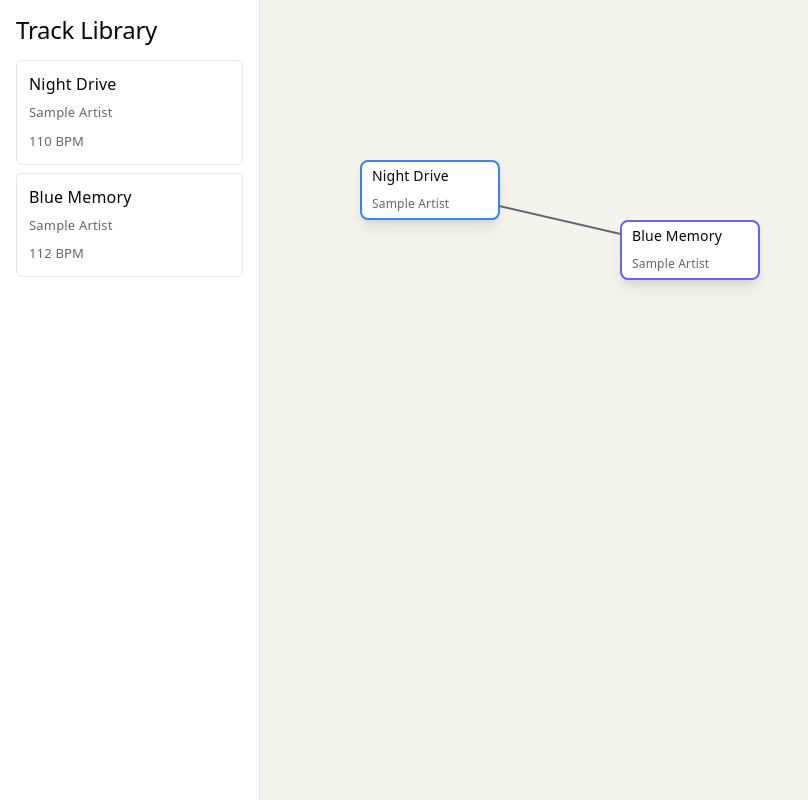
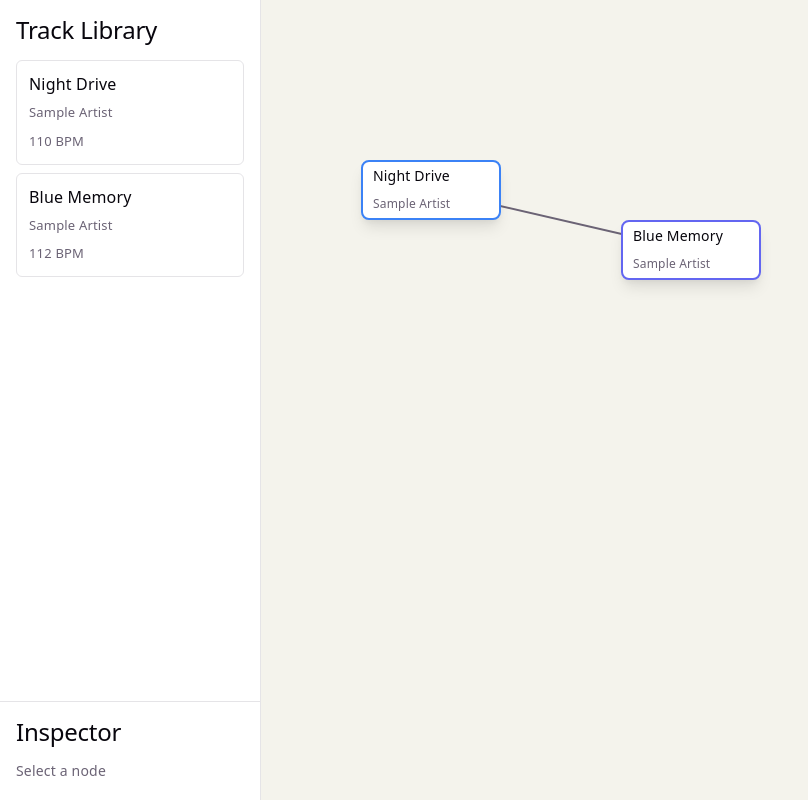
Before and after one commit to kishistagram/SS04_00_djnodetool, a React (Vite) app: page / in a window 1280 px wide. Shown: the whole page, without its empty margins (0-808 px from the left). Built offline with nearby package versions, Linux system fonts and the light colour scheme.

Commit message:
feat: add node selection and inspector panel
Co-authored-by: Shelley <shelley@exe.dev>

```diff
--- a/src/App.tsx
+++ b/src/App.tsx
@@ -1,24 +1,41 @@
 // App is the top-level component. It owns the project data (mock data for
-// now) and lays out the two main regions: the Track Library on the left
-// and the Node Canvas on the right.
+// now) and the current selection state, and lays out the regions: the
+// Track Library and Inspector Panel on the left, and the Node Canvas on
+// the right.
 //
-// Phase 2: static rendering only. The Inspector Panel and Player Controls
-// are not part of this phase.
+// Phase 3: node selection. selectedNodeId is held here with useState and
+// passed down so the canvas can update it and the inspector can read it.
+// Edge selection, dragging, and Player Controls are not part of this phase.
 
+import { useState } from "react";
 import { mockProject } from "./domain/mockProject";
 import TrackLibrary from "./components/TrackLibrary";
 import NodeCanvas from "./components/NodeCanvas";
+import InspectorPanel from "./components/InspectorPanel";
 
 function App() {
   const project = mockProject;
 
+  // The currently selected node, or null when nothing is selected.
+  const [selectedNodeId, setSelectedNodeId] = useState<string | null>(null);
+
   return (
     <div className="app-layout">
-      <TrackLibrary tracks={project.tracks} />
+      <div className="left-column">
+        <TrackLibrary tracks={project.tracks} />
+        <InspectorPanel
+          tracks={project.tracks}
+          nodes={project.nodes}
+          selectedNodeId={selectedNodeId}
+        />
+      </div>
       <NodeCanvas
         tracks={project.tracks}
         nodes={project.nodes}
         edges={project.edges}
+        selectedNodeId={selectedNodeId}
+        onSelectNode={setSelectedNodeId}
+        onDeselect={() => setSelectedNodeId(null)}
       />
     </div>
   );
--- /dev/null
+++ b/src/components/InspectorPanel.tsx
@@ -0,0 +1,67 @@
+// InspectorPanel shows read-only details of the currently selected node.
+//
+// Phase 3: node selection only. It finds the selected node by id and
+// displays its label, linked track title/artist, position, and color.
+// When nothing is selected it shows a placeholder. Edge inspection,
+// editing, and the "Start Connection" button are not part of this phase.
+
+import type { Track, TrackNode } from "../domain/types";
+
+type InspectorPanelProps = {
+  tracks: Track[];
+  nodes: TrackNode[];
+  selectedNodeId: string | null;
+};
+
+function InspectorPanel({ tracks, nodes, selectedNodeId }: InspectorPanelProps) {
+  const node = nodes.find((n) => n.id === selectedNodeId);
+
+  if (!node) {
+    return (
+      <section className="inspector-panel">
+        <h2>Inspector</h2>
+        <p className="inspector-placeholder">Select a node</p>
+      </section>
+    );
+  }
+
+  const track = tracks.find((t) => t.id === node.trackId);
+
+  return (
+    <section className="inspector-panel">
+      <h2>Inspector</h2>
+      <dl className="inspector-fields">
+        <dt>Label</dt>
+        <dd>{node.label}</dd>
+
+        <dt>Track</dt>
+        <dd>{track ? track.title : node.trackId}</dd>
+
+        <dt>Artist</dt>
+        <dd>{track?.artist ?? "—"}</dd>
+
+        <dt>Position</dt>
+        <dd>
+          x: {node.x}, y: {node.y}
+        </dd>
+
+        <dt>Color</dt>
+        <dd>
+          {node.color ? (
+            <span className="inspector-color">
+              <span
+                className="inspector-color-swatch"
+                style={{ background: node.color }}
+              />
+              {node.color}
+            </span>
+          ) : (
+            "—"
+          )}
+        </dd>
+      </dl>
+    </section>
+  );
+}
+
+export default InspectorPanel;
--- a/src/components/NodeCanvas.tsx
+++ b/src/components/NodeCanvas.tsx
@@ -1,9 +1,10 @@
 // NodeCanvas renders the free-form canvas area: all transition edges in
 // an SVG layer behind, and all track nodes on top.
 //
-// Phase 2: static display only. There is no selection, dragging, or edge
-// creation. Edges look up their from/to nodes by id; nodes look up their
-// linked track by id (to show the artist).
+// Phase 3: node selection. Clicking a node selects it (via onSelectNode);
+// clicking the empty canvas background deselects (via onDeselect). Edges
+// look up their from/to nodes by id; nodes look up their linked track by
+// id (to show the artist).
 
 import type { Track, TrackNode as TrackNodeType, TransitionEdge } from "../domain/types";
 import TrackNode from "./TrackNode";
@@ -13,16 +14,26 @@ type NodeCanvasProps = {
   tracks: Track[];
   nodes: TrackNodeType[];
   edges: TransitionEdge[];
+  selectedNodeId: string | null;
+  onSelectNode: (id: string) => void;
+  onDeselect: () => void;
 };
 
 const ARROW_MARKER_ID = "edge-arrowhead";
 
-function NodeCanvas({ tracks, nodes, edges }: NodeCanvasProps) {
+function NodeCanvas({
+  tracks,
+  nodes,
+  edges,
+  selectedNodeId,
+  onSelectNode,
+  onDeselect,
+}: NodeCanvasProps) {
   const findNode = (id: string) => nodes.find((node) => node.id === id);
   const findTrack = (id: string) => tracks.find((track) => track.id === id);
 
   return (
-    <main className="node-canvas">
+    <main className="node-canvas" onClick={onDeselect}>
       <svg className="edge-layer">
         <defs>
           <marker
@@ -56,6 +67,8 @@ function NodeCanvas({ tracks, nodes, edges }: NodeCanvasProps) {
           key={node.id}
           node={node}
           track={findTrack(node.trackId)}
+          isSelected={node.id === selectedNodeId}
+          onSelect={() => onSelectNode(node.id)}
         />
       ))}
     </main>
--- a/src/components/TrackNode.tsx
+++ b/src/components/TrackNode.tsx
@@ -1,8 +1,9 @@
 // TrackNode renders a single node as a card on the canvas.
 //
-// Phase 2: static display only. The card is absolutely positioned using
-// the node's x/y (CSS pixels from the canvas top-left) and a fixed size.
-// It shows the node label and the linked track's artist (if available).
+// Phase 3: node selection. The card is absolutely positioned using the
+// node's x/y (CSS pixels from the canvas top-left) and a fixed size. It
+// shows the node label and the linked track's artist (if available).
+// Clicking it selects the node; when selected it shows a highlight.
 
 import type { Track, TrackNode as TrackNodeType } from "../domain/types";
 import { NODE_WIDTH, NODE_HEIGHT } from "./canvasLayout";
@@ -10,18 +11,26 @@ import { NODE_WIDTH, NODE_HEIGHT } from "./canvasLayout";
 type TrackNodeProps = {
   node: TrackNodeType;
   track?: Track;
+  isSelected: boolean;
+  onSelect: () => void;
 };
 
-function TrackNode({ node, track }: TrackNodeProps) {
+function TrackNode({ node, track, isSelected, onSelect }: TrackNodeProps) {
   return (
     <div
-      className="track-node"
+      className={isSelected ? "track-node selected" : "track-node"}
       style={{
         left: node.x,
         top: node.y,
         width: NODE_WIDTH,
         height: NODE_HEIGHT,
         borderColor: node.color,
+      }}
+      onClick={(event) => {
+        // Stop the click from reaching the canvas background, which would
+        // otherwise immediately deselect this node.
+        event.stopPropagation();
+        onSelect();
       }}
     >
       <span className="track-node-label">{node.label}</span>
--- a/src/index.css
+++ b/src/index.css
@@ -124,11 +124,18 @@ code {
   min-height: 100svh;
 }
 
-/* Track Library (left panel) */
-.track-library {
+/* Left column: Track Library (top) + Inspector Panel (bottom) */
+.left-column {
   width: 260px;
   flex-shrink: 0;
   border-right: 1px solid var(--border);
+  display: flex;
+  flex-direction: column;
+  overflow: hidden;
+}
+
+.track-library {
+  flex: 1;
   padding: 16px;
   box-sizing: border-box;
   overflow-y: auto;
@@ -192,6 +199,56 @@ code {
   fill: var(--text);
 }
 
+/* Inspector Panel (left column, bottom half) */
+.inspector-panel {
+  flex-shrink: 0;
+  max-height: 50%;
+  overflow-y: auto;
+  border-top: 1px solid var(--border);
+  padding: 16px;
+  box-sizing: border-box;
+}
+
+.inspector-panel h2 {
+  margin-bottom: 12px;
+}
+
+.inspector-placeholder {
+  font-size: 14px;
+  color: var(--text);
+}
+
+.inspector-fields {
+  margin: 0;
+  display: grid;
+  grid-template-columns: auto 1fr;
+  gap: 6px 12px;
+  font-size: 14px;
+}
+
+.inspector-fields dt {
+  color: var(--text);
+}
+
+.inspector-fields dd {
+  margin: 0;
+  color: var(--text-h);
+  word-break: break-word;
+}
+
+.inspector-color {
+  display: inline-flex;
+  align-items: center;
+  gap: 6px;
+}
+
+.inspector-color-swatch {
+  width: 14px;
+  height: 14px;
+  border-radius: 3px;
+  border: 1px solid var(--border);
+}
+
 /* Track node card */
 .track-node {
   position: absolute;
@@ -205,6 +262,12 @@ code {
   border: 2px solid var(--border);
   border-radius: 8px;
   box-shadow: var(--shadow);
+  cursor: pointer;
+}
+
+.track-node.selected {
+  outline: 3px solid var(--accent);
+  outline-offset: 2px;
 }
 
 .track-node-label {
```
Also changed, not shown: 3 other files (tests, documents, lock files or other folders).
